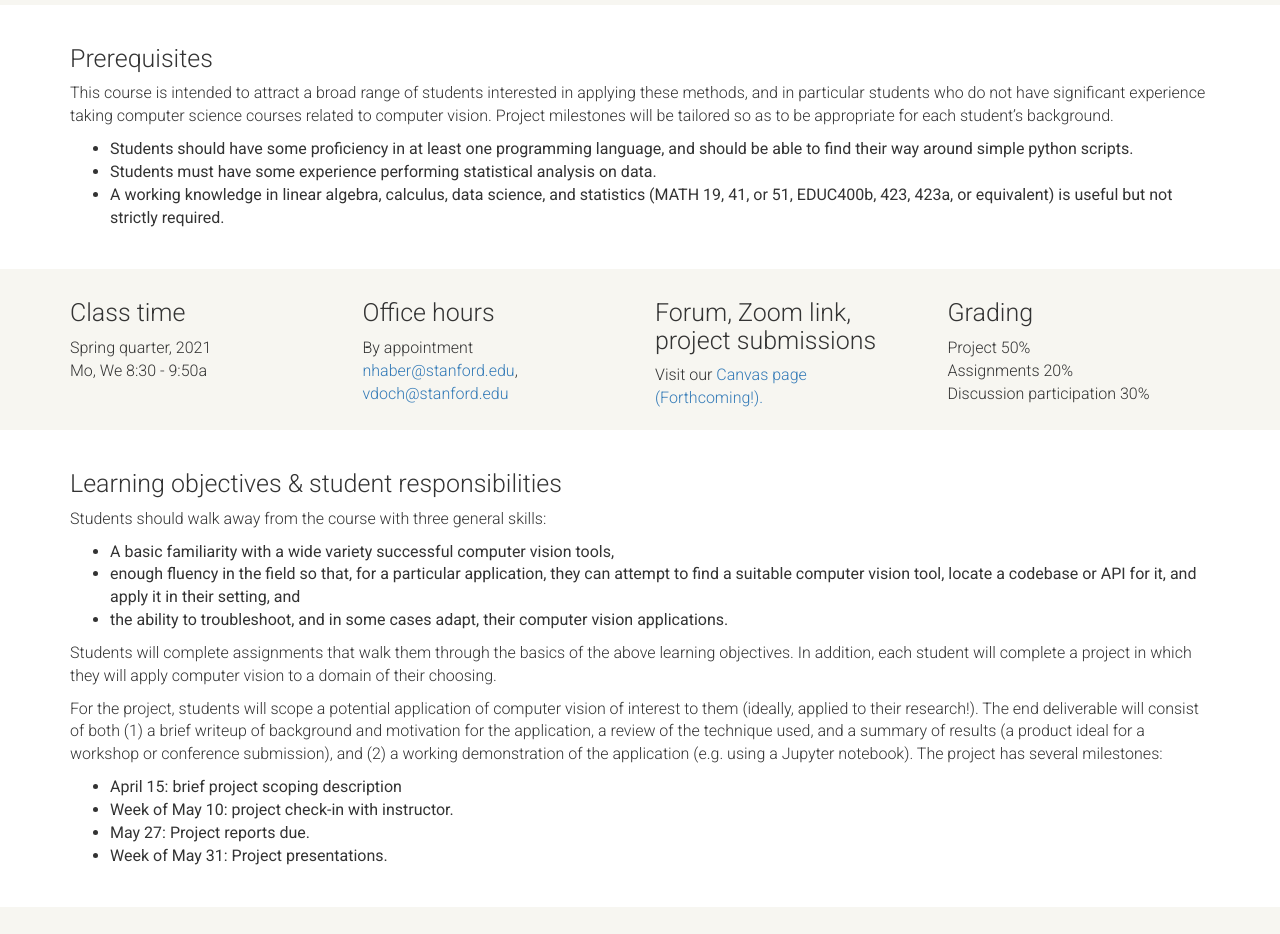
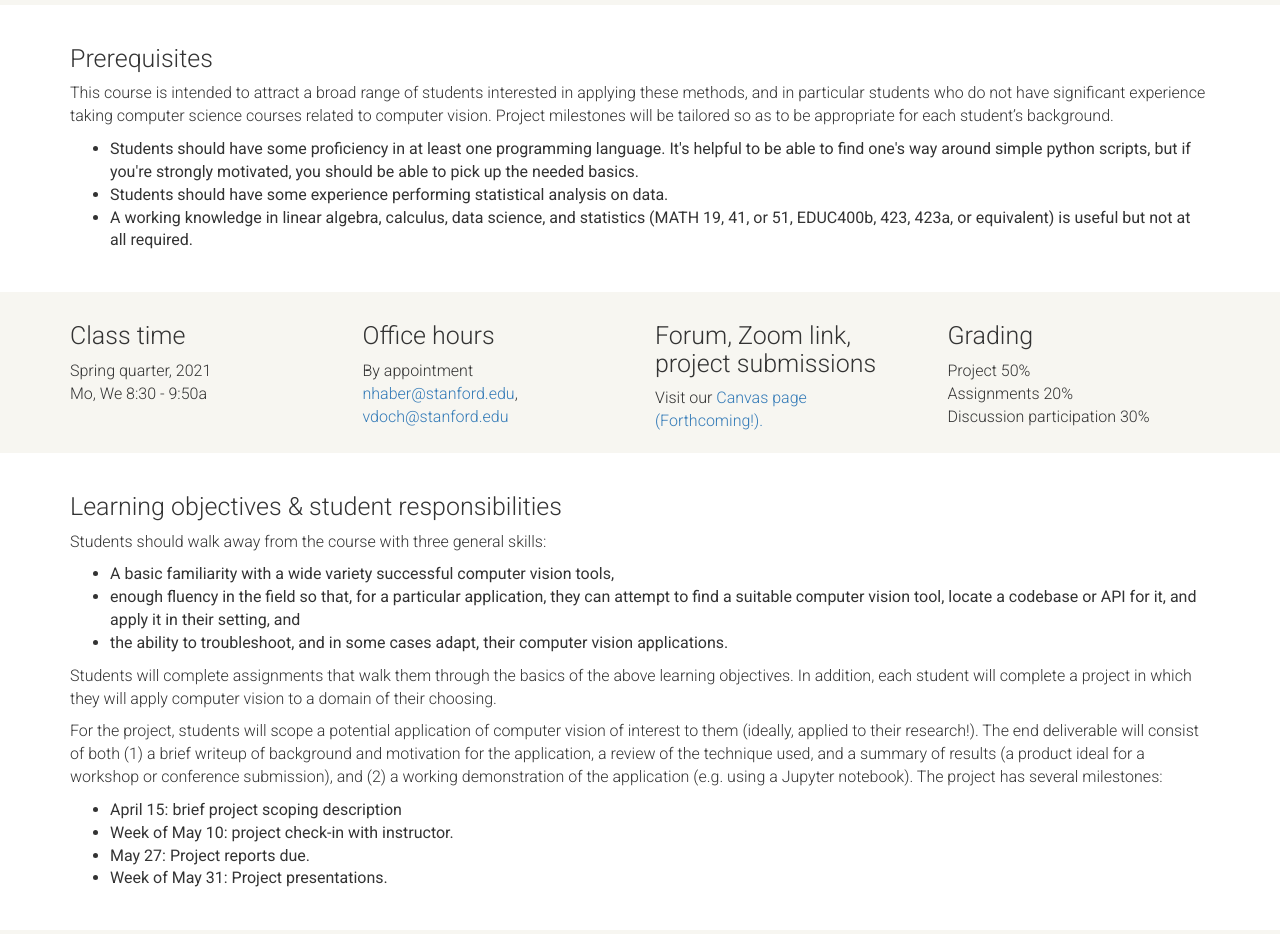
Before and after one commit to nhaber/educ463, a plain HTML site: page index.html in a window 1280 px wide. Shown: the part 1820-2754 px from the top of the page. Drawn offline with nearby package versions, Linux system fonts and the light colour scheme.

Commit message:
Modify prereqs

```diff
--- a/index.html
+++ b/index.html
@@ -83,9 +83,9 @@ We'll look to make this accessible to those with a wide variety of backgrounds.
   <p>This course is intended to attract a broad range of students interested in applying these methods, and in particular students who do not have significant experience taking computer science courses related to computer vision. Project milestones will be tailored so as to be appropriate for each student’s background.
 
   <ul>
-    <li><span class="spanh">Students should have some proficiency in at least one programming language, and should be able to find their way around simple python scripts.</li>
-    <li><span class="spanh">Students must have some experience performing statistical analysis on data.</li>
-    <li><span class="spanh">A working knowledge in linear algebra, calculus, data science, and statistics (MATH 19, 41, or 51, EDUC400b, 423, 423a, or equivalent) is useful but not strictly required.</li>
+    <li><span class="spanh">Students should have some proficiency in at least one programming language. It's helpful to be able to find one's way around simple python scripts, but if you're strongly motivated, you should be able to pick up the needed basics.</li>
+    <li><span class="spanh">Students should have some experience performing statistical analysis on data.</li>
+    <li><span class="spanh">A working knowledge in linear algebra, calculus, data science, and statistics (MATH 19, 41, or 51, EDUC400b, 423, 423a, or equivalent) is useful but not at all required.</li>
   </ul>
 </div>
 
```
